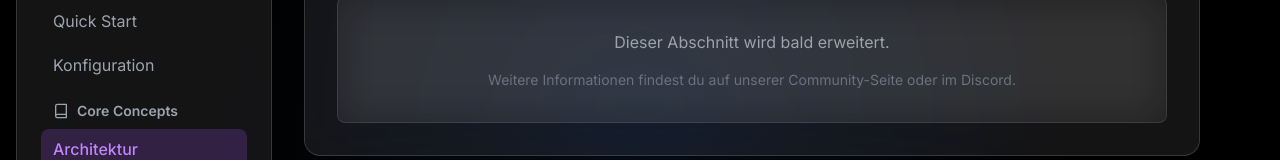
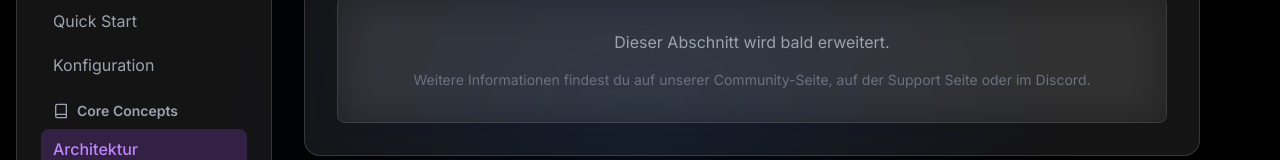
Before and after one commit to FrameSphere/FrameTrain-Website, a Next.js app: page /docs in a window 1280 px wide. Both pictures are taken after a click on the button "Architektur". Shown: the part 629-789 px from the top of the page. Built offline with nearby package versions, Linux system fonts and the light colour scheme; no server answers.

Commit message:
test commit

```diff
--- a/src/app/docs/page.tsx
+++ b/src/app/docs/page.tsx
@@ -533,7 +533,7 @@ function SectionPlaceholder({ title, icon }: any) {
           Dieser Abschnitt wird bald erweitert.
         </p>
         <p className="text-gray-500 text-sm">
-          Weitere Informationen findest du auf unserer Community-Seite oder im Discord.
+          Weitere Informationen findest du auf unserer Community-Seite, auf der Support Seite oder im Discord.
         </p>
       </div>
     </div>
```
